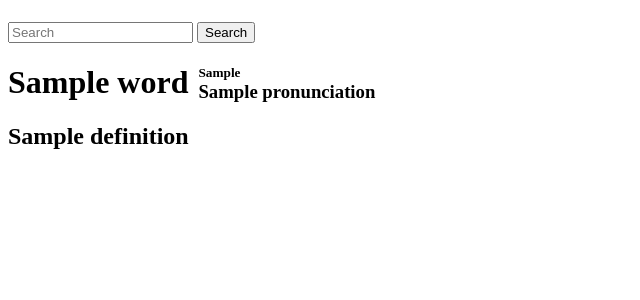
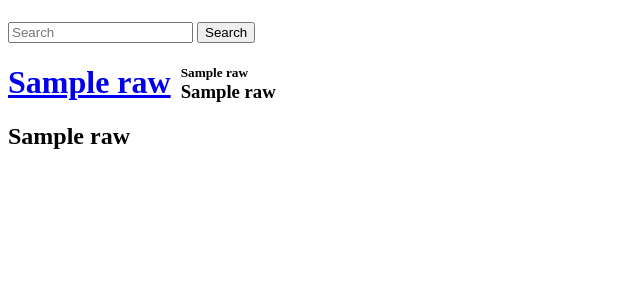
Before and after one commit to sinheeseung/IIRTECH, a Django app: template dictionary/dict/templates/dict/searched.html in a window 1280 px wide. Shown: the part 58-358 px from the top of the page, without its empty margins (0-640 px from the left). Run offline with Django 4.2, Linux system fonts and the light colour scheme; the template is opened without the code that fills it: most values are stand-ins (such as "Sample title", 1, 10 or a date in 2020).

Commit message:
elastic으로 받아온 값 사용

```diff
--- a/dictionary/dict/templates/dict/searched.html
+++ b/dictionary/dict/templates/dict/searched.html
@@ -7,13 +7,15 @@
     {% if context %}
         {% for word in context%}
             <div class = 'container' style = 'display: flex; margin = 5'>
-                <h1 style = 'margin-right: 10px'>{{ word.word }}</h1>
+                    <a href = "{% url 'dict:item' word.pk.raw %}">
+                        <h1 style = 'margin-right: 10px'>{{ word.word.raw }}</h1>
+                    </a>
                 <div class = 'container'>
-                    <h5 style = 'margin-top: 5; margin-bottom: 0'>{{ word.sense_no }}</h5>
-                    <h3 style = 'margin: 0'>{{ word.pronunciation}}</h3>
+                    <h5 style = 'margin-top: 5; margin-bottom: 0'>{{ word.sense_no.raw }}</h5>
+                    <h3 style = 'margin: 0'>{{ word.pronunciation.raw}}</h3>
                 </div>
             </div>
-            <h2 style = 'margin: 0'>{{ word.definition}}</h2>
+            <h2 style = 'margin: 0'>{{ word.definition.raw}}</h2>
         {% endfor %}
     {% elif search_term %}<!-- 검색란이 공란인지 확인-->
         <b><i> Not Found</i></b>
```
